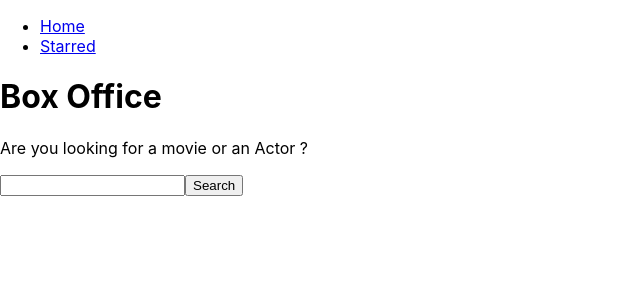
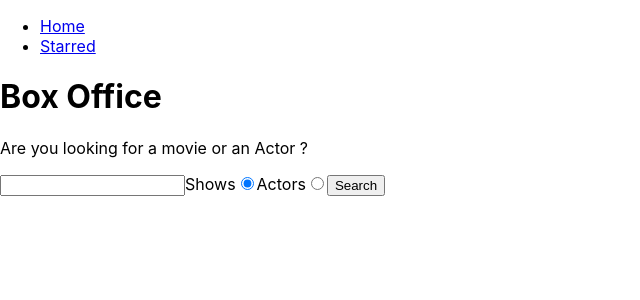
Before and after one commit to bsdev55/box-office-app, a React (Create React App) app: page / in a window 1280 px wide. Shown: the top 300 px of the page, without its empty margins (0-640 px from the left). Built offline with nearby package versions, Linux system fonts and the light colour scheme.

Commit message:
added search for actor

```diff
--- a/src/Pages/Home.jsx
+++ b/src/Pages/Home.jsx
@@ -1,24 +1,34 @@
 import { useState } from 'react';
-import { searchForShows } from '../api/tvmaze';
+import { searchForShows, searchForPeople } from '../api/tvmaze';
 
 function Home() {
   const [searchStr, setSearchStr] = useState('');
   const [apiData, setApiData] = useState(null);
   const [apiDataError, setApiDataError] = useState(null);
+  const [searchOption, setSearchOption] = useState('shows');
 
-  const onSearchInputChange = (ev) => {
+  const onSearchInputChange = ev => {
     setSearchStr(ev.target.value);
   };
 
-  const onSearch = async (ev) => {
+  const onRadioChange = ev => {
+    setSearchOption(ev.target.value);
+  }
+
+  const onSearch = async ev => {
     ev.preventDefault();
 
     try {
       setApiDataError(null);
-
+      if(searchOption === 'shows'){
         const result = await searchForShows(searchStr);
         setApiData(result);
-    } catch(error) {
+      } else {
+        const result = await searchForPeople(searchStr);
+        setApiData(result);
+      }
+    } catch (error) {
+
       setApiDataError(error);
       console.log(apiDataError);
     }
@@ -27,25 +37,44 @@
   const renderApiData = () => {
     if (apiDataError) {
       //console.log(apiDataError.message);
-        return <div>Error occured: {apiDataError.message} </div>
+      return <div>Error occured: {apiDataError.message} </div>;
     }
 
-      if(apiData){
-        return apiData.map((data) => (
+    if (apiData) {
+      return apiData[0].show ? apiData.map(data => (
         <div key={data.show.id}>{data.show.name}</div>
-        ));
+      )) :  apiData.map(data => (
+        <div key={data.person.id}>{data.person.name}</div>))
     }
     return null;
-    }
+  };
   return (
     <div>
       <form onSubmit={onSearch}>
         <input type="text" value={searchStr} onChange={onSearchInputChange} />
+        <label>
+          Shows
+          <input
+            type="radio"
+            name="search-option"
+            value="shows"
+            checked={searchOption === 'shows'}
+            onChange={onRadioChange}
+          />
+        </label>
+        <label htmlFor="Actors">
+          Actors
+          <input
+            type="radio"
+            name="search-option"
+            value="actors"
+            checked={searchOption === 'actors'}
+            onChange={onRadioChange}
+          />
+        </label>
         <button type="submit">Search</button>
       </form>
-      <div>
-        {renderApiData()}
-      </div>
+      <div>{renderApiData()}</div>
     </div>
   );
 }
--- a/src/api/tvmaze.js
+++ b/src/api/tvmaze.js
@@ -8,3 +8,4 @@
 }
 
 export const searchForShows = (query) => apiGet(`/search/shows?q=${query}`);
+export const searchForPeople = (query) => apiGet(`/search/people?q=${query}`);
```
Lines whose indentation alone changed are shown as unchanged.
